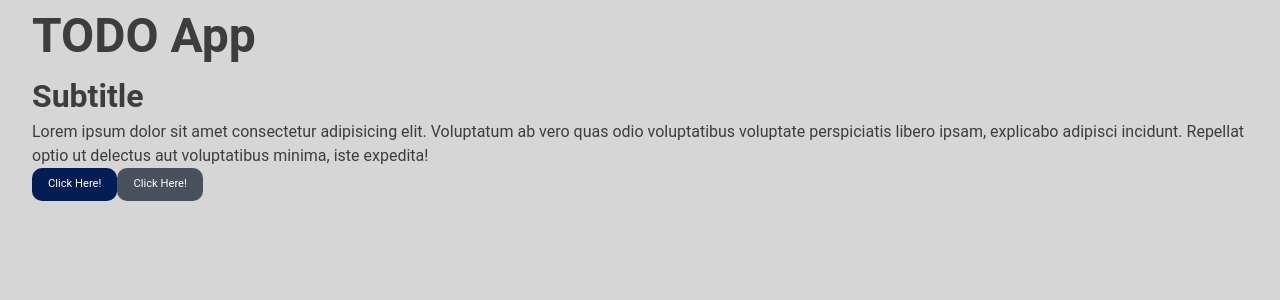
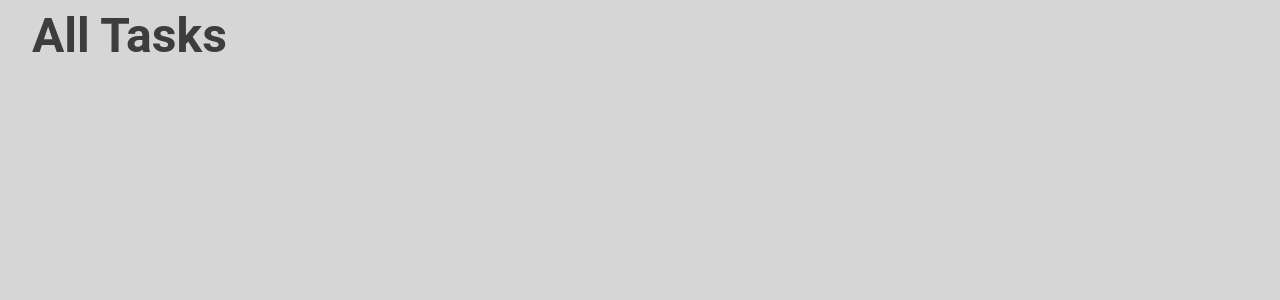
Before and after one commit to tdot123-1/todo_app, a React (Vite) app in the folder client/: page /tasks in a window 1280 px wide. Shown: the top 300 px of the page. Built offline with nearby package versions, Linux system fonts and the light colour scheme.

Commit message:
setup react router

```diff
--- a/client/package.json
+++ b/client/package.json
@@ -12,6 +12,7 @@
   "dependencies": {
     "react": "^18.3.1",
     "react-dom": "^18.3.1",
+    "react-router": "^7.1.1",
     "styled-components": "^6.1.14"
   },
   "devDependencies": {
--- a/client/src/App.tsx
+++ b/client/src/App.tsx
@@ -1,18 +1,20 @@
-import { Button } from "./components/button/Button";
+import { Route, Routes } from "react-router";
+import Home from "./pages/Home";
+import AllTasks from "./pages/AllTasks";
+import TaskDetails from "./pages/TaskDetails";
+import EditTask from "./pages/EditTask";
+import CreateTask from "./pages/CreateTask";
 
 function App() {
   return (
     <>
-      <h1>TODO App</h1>
-      <h2>Subtitle</h2>
-      <p>
-        Lorem ipsum dolor sit amet consectetur adipisicing elit. Voluptatum ab
-        vero quas odio voluptatibus voluptate perspiciatis libero ipsam,
-        explicabo adipisci incidunt. Repellat optio ut delectus aut voluptatibus
-        minima, iste expedita!
-      </p>
-      <Button variant="primary">Click Here!</Button>
-      <Button variant="secondary">Click Here!</Button>
+      <Routes>
+        <Route path="/" element={<Home />} />
+        <Route path="/tasks" element={<AllTasks />} />
+        <Route path="/tasks/:taskId" element={<TaskDetails />} />
+        <Route path="/tasks/:taskId/edit" element={<EditTask />} />
+        <Route path="/tasks/create" element={<CreateTask />} />
+      </Routes>
     </>
   );
 }
--- a/client/src/main.tsx
+++ b/client/src/main.tsx
@@ -4,12 +4,15 @@ import "./index.css";
 import App from "./App.tsx";
 import { ThemeProvider } from "styled-components";
 import { GlobalStyle, theme } from "./styles.ts";
+import { BrowserRouter } from "react-router";
 
 createRoot(document.getElementById("root")!).render(
   <StrictMode>
-    <ThemeProvider theme={theme}>
-      <GlobalStyle />
-      <App />
-    </ThemeProvider>
+    <BrowserRouter>
+      <ThemeProvider theme={theme}>
+        <GlobalStyle />
+        <App />
+      </ThemeProvider>
+    </BrowserRouter>
   </StrictMode>
 );
--- /dev/null
+++ b/client/src/pages/AllTasks.tsx
@@ -0,0 +1,9 @@
+const AllTasks = () => {
+  return (
+    <>
+      <h1>All Tasks</h1>
+    </>
+  );
+};
+
+export default AllTasks;
--- /dev/null
+++ b/client/src/pages/CreateTask.tsx
@@ -0,0 +1,9 @@
+const CreateTask = () => {
+  return (
+    <>
+      <h1>Create New Task</h1>
+    </>
+  );
+};
+
+export default CreateTask;
--- /dev/null
+++ b/client/src/pages/EditTask.tsx
@@ -0,0 +1,9 @@
+const EditTask = () => {
+  return (
+    <>
+      <h1>Edit Task</h1>
+    </>
+  );
+};
+
+export default EditTask;
--- /dev/null
+++ b/client/src/pages/Home.tsx
@@ -0,0 +1,9 @@
+const Home = () => {
+  return (
+    <>
+      <h1>TODO App</h1>
+    </>
+  );
+};
+
+export default Home;
--- /dev/null
+++ b/client/src/pages/TaskDetails.tsx
@@ -0,0 +1,9 @@
+const TaskDetails = () => {
+  return (
+    <>
+      <h1>Task Details</h1>
+    </>
+  );
+};
+
+export default TaskDetails;
```
Also changed, not shown: 1 other file (tests, documents, lock files or other folders).
